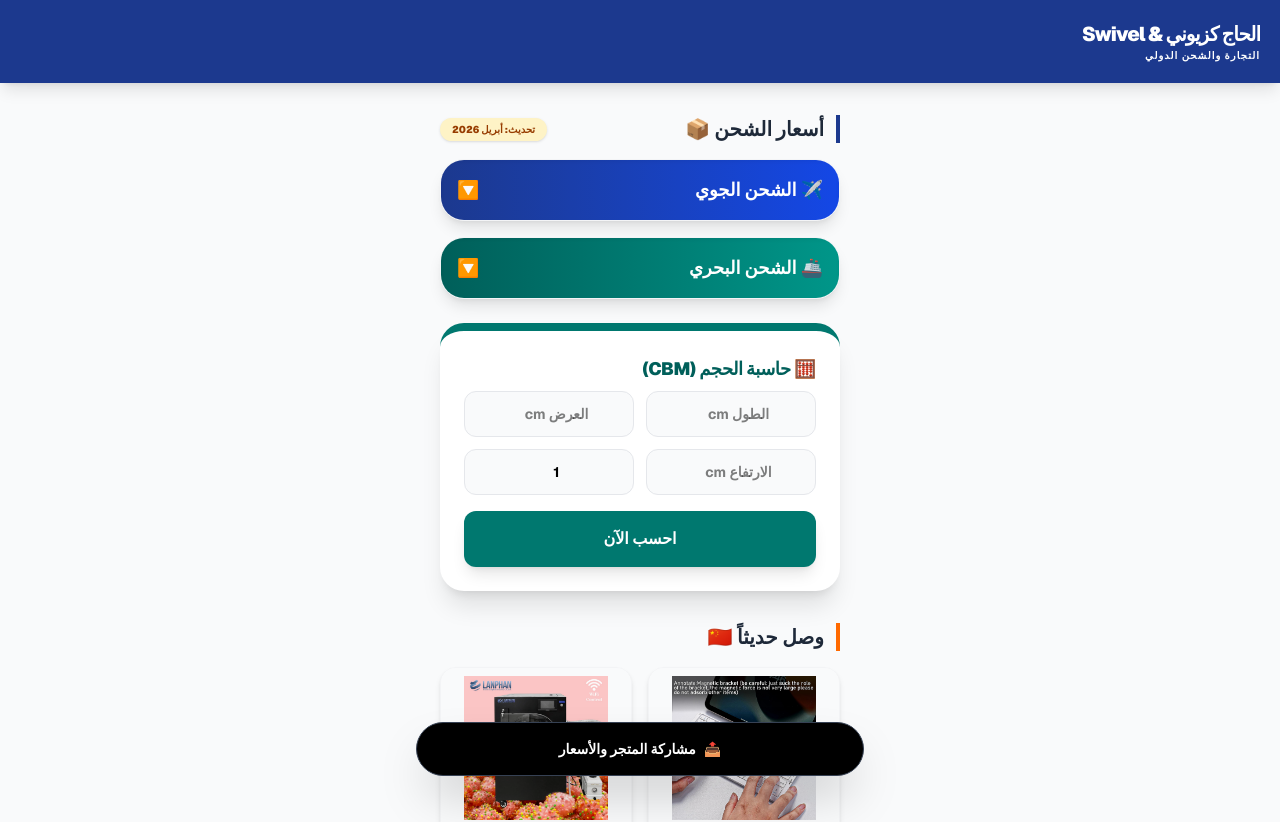
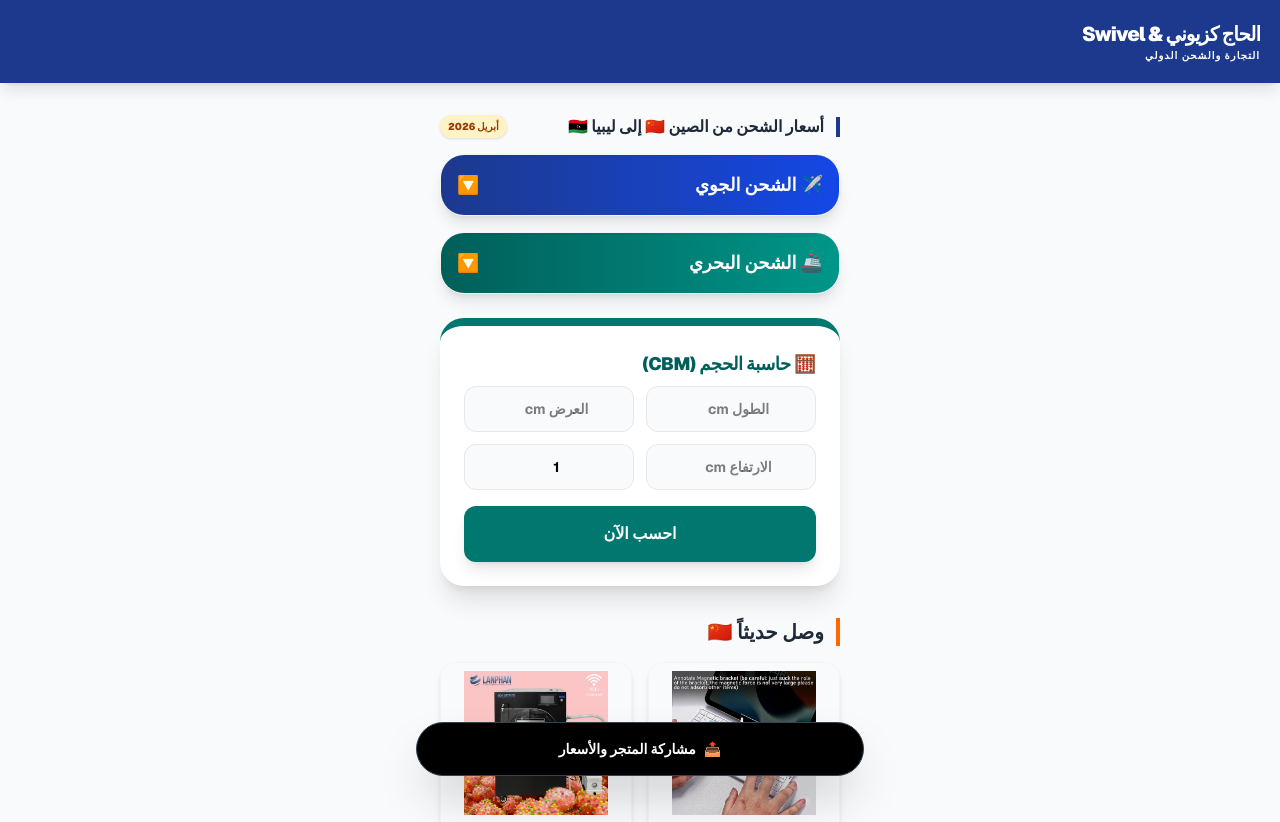
Before and after one commit to alisabree15-star/kazioni-store, a Next.js app: page / in a window 1280 px wide. Shown: the top 822 px of the page. Built offline with nearby package versions, Linux system fonts and the light colour scheme.

Commit message:
تغيير عنوان قسم الشحن وإضافة أعلام الصين وليبيا

```diff
--- a/src/app/page.tsx
+++ b/src/app/page.tsx
@@ -154,9 +154,9 @@ export default function Home() {
       </nav>
 
       <section className="p-6 max-w-md mx-auto mt-2">
-        <div className="flex justify-between items-center mb-4">
-          <h3 className="text-xl font-black text-gray-800 border-r-4 border-blue-900 pr-3">أسعار الشحن 📦</h3>
-          <span className="bg-amber-100 text-amber-800 text-[10px] font-black px-3 py-1 rounded-full shadow-sm">تحديث: أبريل 2026</span>
+        <div className="flex justify-between items-center mb-4 gap-2">
+          <h3 className="text-[16px] leading-tight font-black text-gray-800 border-r-4 border-blue-900 pr-3">أسعار الشحن من الصين 🇨🇳 إلى ليبيا 🇱🇾</h3>
+          <span className="bg-amber-100 text-amber-800 text-[10px] font-black px-2 py-1 rounded-full shadow-sm whitespace-nowrap">أبريل 2026</span>
         </div>
 
         <div className="bg-white rounded-3xl shadow-lg border border-gray-100 mb-4 overflow-hidden">
```
